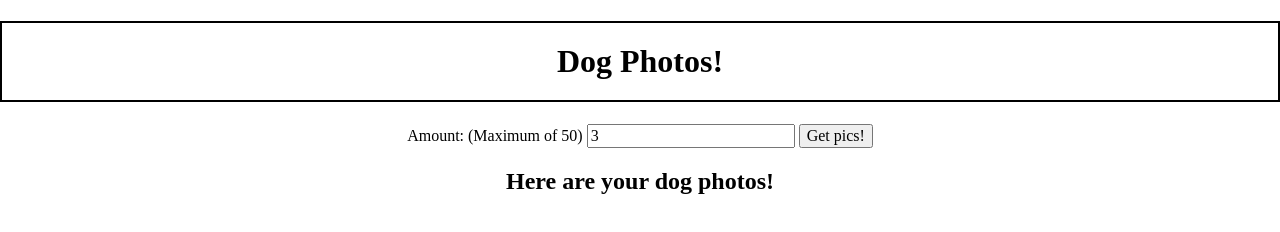
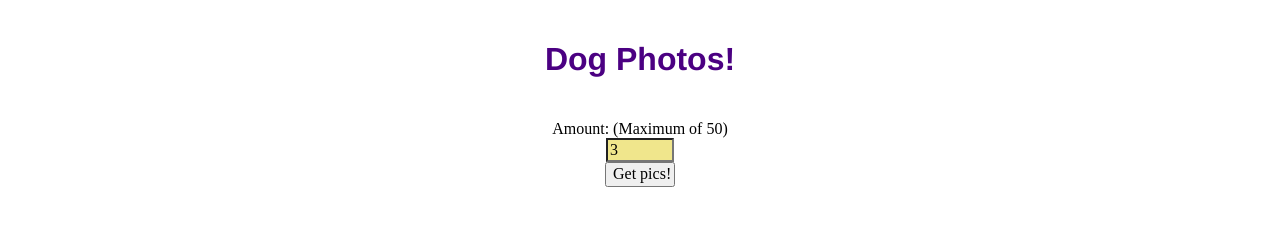
Before and after one commit to brandonrupert94/DogAPI, a plain HTML site: page index.html in a window 1280 px wide. Drawn offline with nearby package versions, Linux system fonts and the light colour scheme.

Commit message:
final changes

```diff
--- a/app.css
+++ b/app.css
@@ -1,10 +1,11 @@
 h1{
-    border: 2px solid black;
     text-align: center;
+    color: indigo;
     margin-top: 20px;
     margin-left: 20px;
     margin-right: 20px;
     padding: 20px;
+    font-family: 'Franklin Gothic Medium', 'Arial Narrow', Arial, sans-serif;
 }
 main {
     max-width: 800px;
@@ -13,3 +14,20 @@ main {
     align-items: center;
     text-align: center;
 }
+form {
+    max-width: 400px;
+    margin-left: auto;
+    margin-right: auto;
+    display: flex;
+    flex-direction: column;
+    align-items: center;
+}
+
+#amount {
+    background-color: khaki;
+    max-width: 60px;
+
+}
+input {
+    max-width: 70px;
+}
--- a/app.js
+++ b/app.js
@@ -4,17 +4,20 @@ function displayResults(responseJson){
 function getImage() {
     let imgAmount = document.getElementById('amount').value;
     let url = "https://dog.ceo/api/breeds/image/random/" + imgAmount;
-
+    $('#results').show;
     fetch(url)
         .then(response => response.json())
         .then(responseJson => displayResults(responseJson))
         .catch(error => alert('Something went wrong. Try again later'));
+
+
 }
 
 function handleSubmit() {
     $('form').submit(event => {
         event.preventDefault();
         getImage();
+
     })
 };
 
--- a/index.html
+++ b/index.html
@@ -16,10 +16,6 @@
             <input type="number" name="amount" value="3" id="amount" >
             <input type="submit" value="Get pics!">
         </form>
-        <div class="results hidden">
-            <h2>Here are your dog photos!</h2>
-            <div class="images"></div>
-        </div>
     </main>
     <script src="https://code.jquery.com/jquery-3.4.1.slim.js" crossorigin="anonymous"></script>
     <script src="app.js"></script>
```
